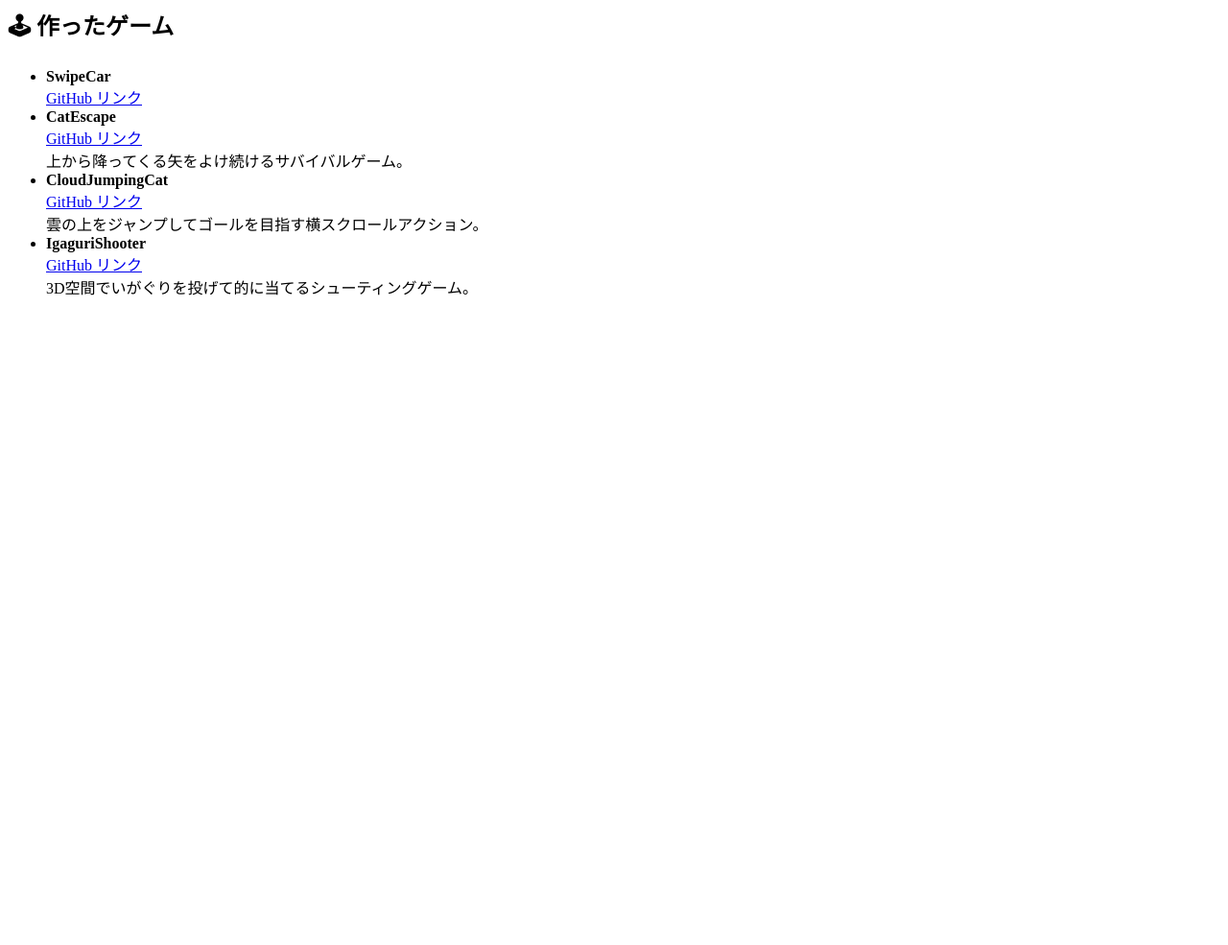
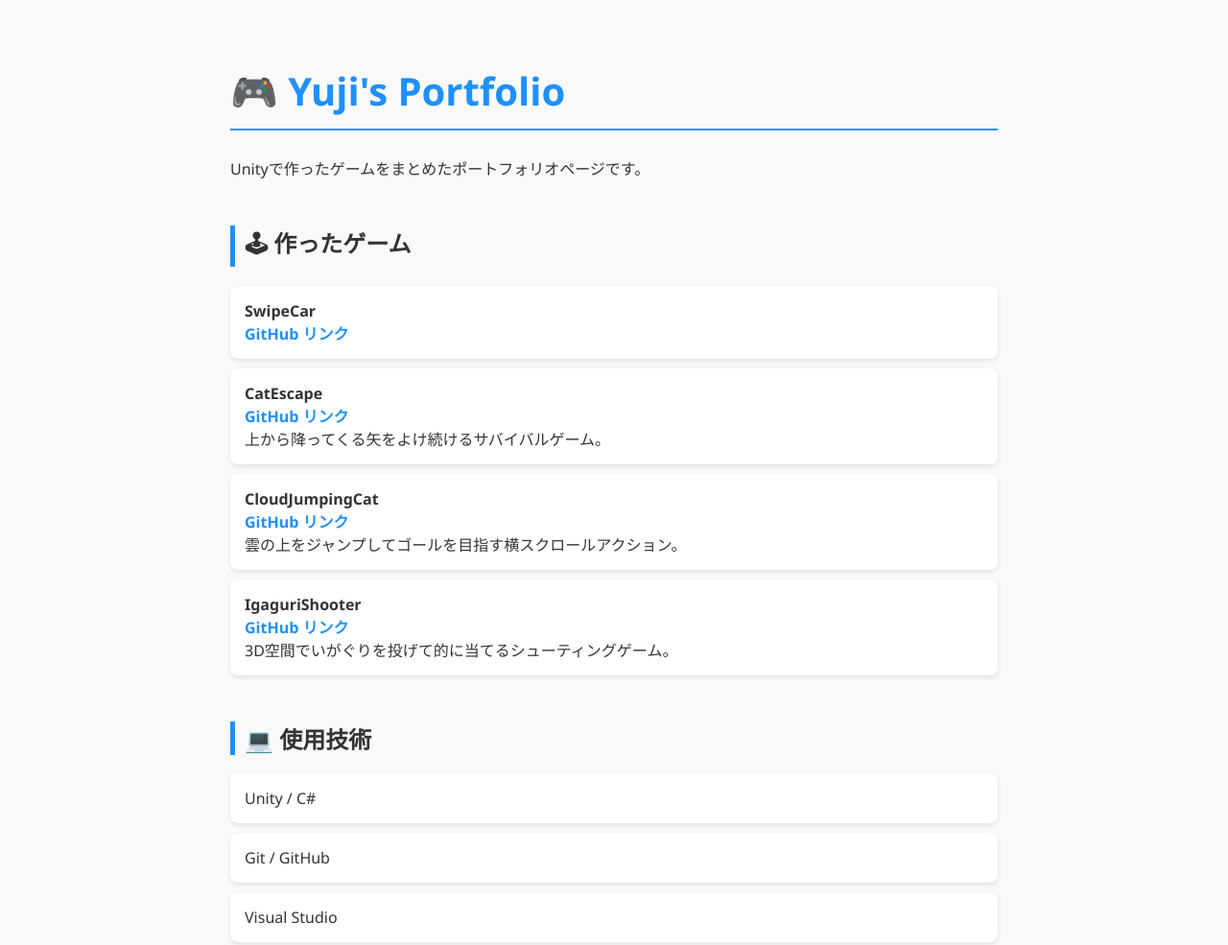
Before and after one commit to yuji-32/yuji-32.github.io, a plain HTML site: page index.html in a window 1280 px wide. Shown: the whole page at 96% size. Before the commit the page ends 800 px from the top, so only its background shows below. Drawn offline with Linux system fonts and the light colour scheme.

Commit message:
Update index.html

```diff
--- a/index.html
+++ b/index.html
@@ -1,3 +1,54 @@
+<!DOCTYPE html>
+<html lang="ja">
+<head>
+  <meta charset="UTF-8">
+  <title>Yuji's Portfolio</title>
+  <style>
+    body {
+      font-family: 'Segoe UI', sans-serif;
+      background-color: #f9f9f9;
+      color: #333;
+      padding: 40px;
+      max-width: 800px;
+      margin: auto;
+    }
+    h1 {
+      color: #1e90ff;
+      font-size: 2.5em;
+      border-bottom: 2px solid #1e90ff;
+      padding-bottom: 0.3em;
+    }
+    h2 {
+      color: #333;
+      border-left: 5px solid #1e90ff;
+      padding-left: 10px;
+      margin-top: 2em;
+    }
+    ul {
+      list-style: none;
+      padding: 0;
+    }
+    li {
+      background: #ffffff;
+      margin: 10px 0;
+      padding: 15px;
+      border-radius: 8px;
+      box-shadow: 0 2px 5px rgba(0,0,0,0.1);
+    }
+    a {
+      color: #1e90ff;
+      text-decoration: none;
+      font-weight: bold;
+    }
+    a:hover {
+      text-decoration: underline;
+    }
+  </style>
+</head>
+<body>
+  <h1>🎮 Yuji's Portfolio</h1>
+  <p>Unityで作ったゲームをまとめたポートフォリオページです。</p>
+
   <h2>🕹 作ったゲーム</h2>
   <ul>
     <li>
@@ -6,17 +57,26 @@
     </li>
     <li>
       <strong>CatEscape</strong><br>
-      <a href="https://github.com/yuji-32/CatEscape" target="_blank">GitHub リンク</a>
-      <br>上から降ってくる矢をよけ続けるサバイバルゲーム。
+      <a href="https://github.com/yuji-32/CatEscape" target="_blank">GitHub リンク</a><br>
+      上から降ってくる矢をよけ続けるサバイバルゲーム。
     </li>
     <li>
       <strong>CloudJumpingCat</strong><br>
-      <a href="https://github.com/yuji-32/CloudJumpingCat" target="_blank">GitHub リンク</a>
-      <br>雲の上をジャンプしてゴールを目指す横スクロールアクション。
+      <a href="https://github.com/yuji-32/CloudJumpingCat" target="_blank">GitHub リンク</a><br>
+      雲の上をジャンプしてゴールを目指す横スクロールアクション。
     </li>
     <li>
       <strong>IgaguriShooter</strong><br>
-      <a href="https://github.com/yuji-32/IgaguriShooter" target="_blank">GitHub リンク</a>
-      <br>3D空間でいがぐりを投げて的に当てるシューティングゲーム。
+      <a href="https://github.com/yuji-32/IgaguriShooter" target="_blank">GitHub リンク</a><br>
+      3D空間でいがぐりを投げて的に当てるシューティングゲーム。
     </li>
   </ul>
+
+  <h2>💻 使用技術</h2>
+  <ul>
+    <li>Unity / C#</li>
+    <li>Git / GitHub</li>
+    <li>Visual Studio</li>
+  </ul>
+</body>
+</html>
```
